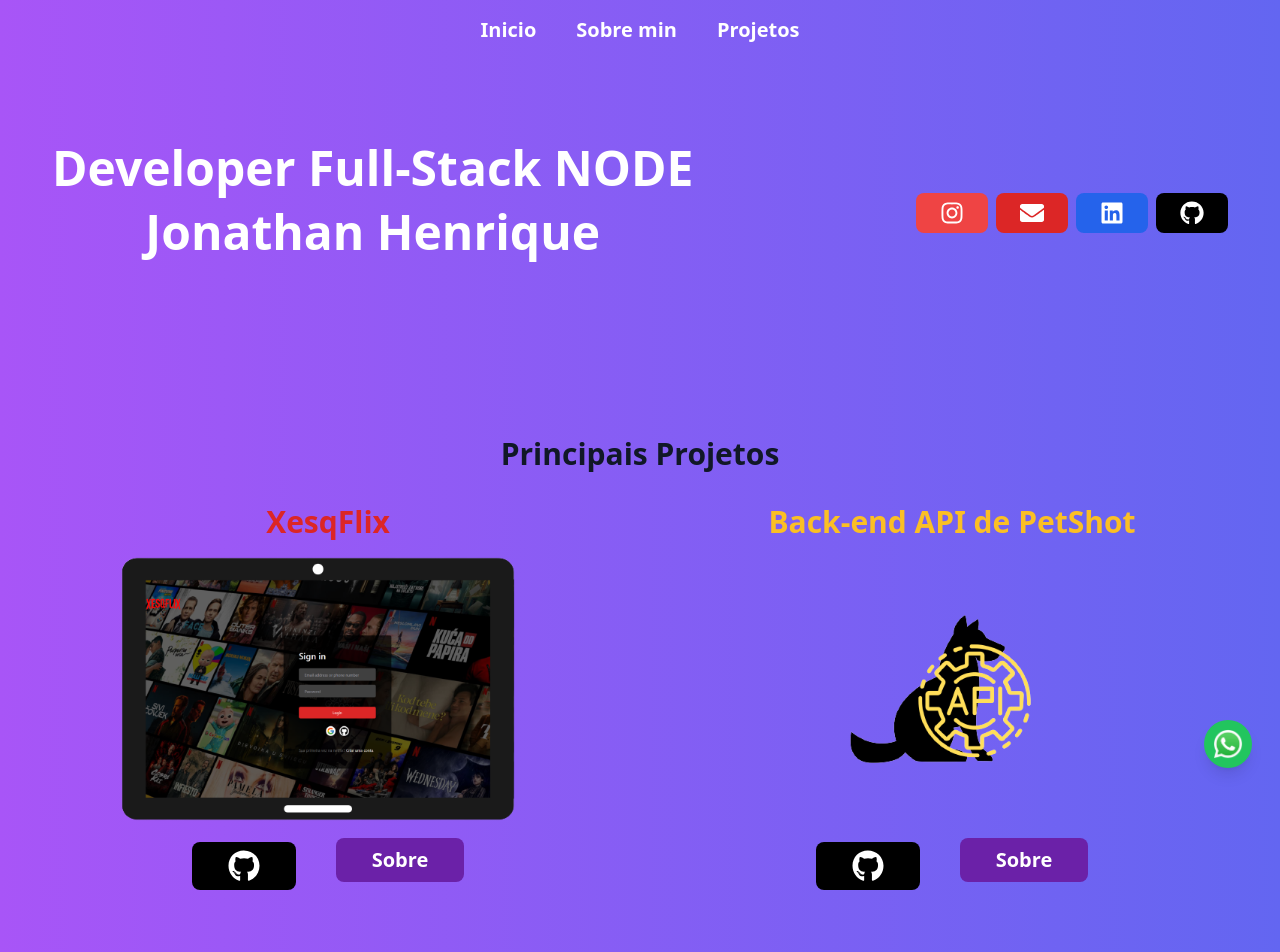
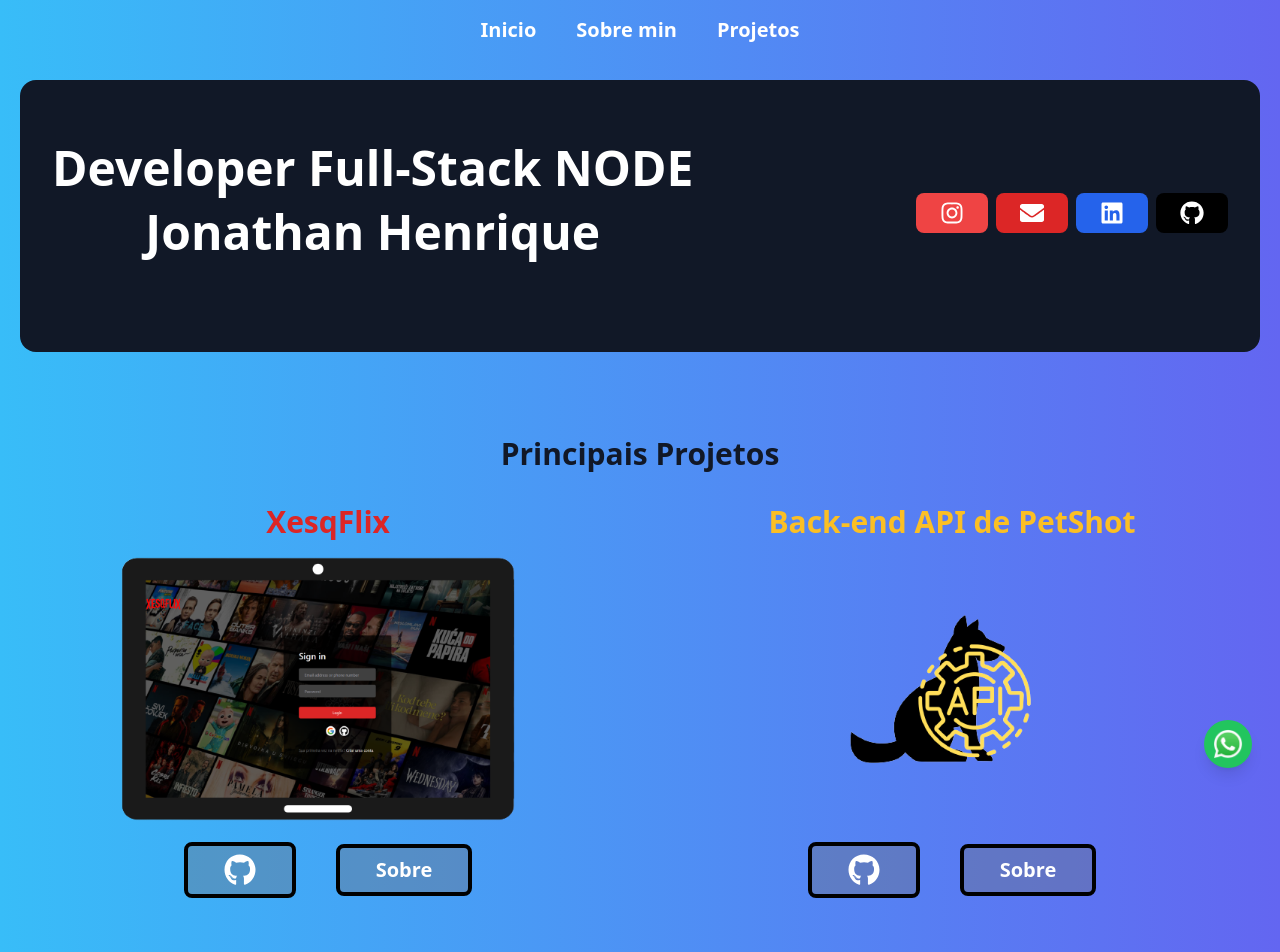
Before and after one commit to jhowk14/Meu_portifolio_em_nextjs, a Next.js app: page / in a window 1280 px wide. Shown: the top 952 px of the page. Built offline with nearby package versions, Linux system fonts and the light colour scheme.

Commit message:
atualizando layout

```diff
--- a/src/app/about/page.tsx
+++ b/src/app/about/page.tsx
@@ -1,7 +1,7 @@
 export default function About() {
     return (
       <div className="flex justify-center">
-         <div className="py-16 text-gray-200 px-8 w-full sm:w-10/12 md:w-8/12 lg:w-6/12 text-center bg-purple-700 rounded-2xl m-10">
+         <div className="py-16 text-gray-200 px-8 w-full sm:w-10/12 md:w-8/12 lg:w-6/12 text-center bg-purple-700 rounded-2xl md:m-10">
           <p className="text-2xl leading-8 text-center sm:text-left sm:leading-loose md:text-center md:leading-12">
             <span className="text-white font-bold">
               Olá, meu nome é Jonathan Henrique Perozi Lourenço
--- a/src/app/components/projeto.tsx
+++ b/src/app/components/projeto.tsx
@@ -17,13 +17,13 @@
           <Image src={props.src} alt="imagem ilustrativa de como é o projeto" width={500} height={500} />
         </Link>
       </div>
-      <div className="flex flex-col space-y-4 justify-center items-center md:flex-row md:space-x-10 md:space-y-0">
-        <p className="mt-3 inline-block bg-black hover:bg-gray-700 text-white py-2 px-9 rounded-lg">
+      <div className="flex flex-col justify-center items-center md:flex-row md:space-x-10">
+        <p className="mt-3 inline-block border-4 border-black bg-opacity-40 bg-gray-500 text-white py-2 px-9 rounded-lg">
           <Link href={props.git}>
             <FaGithub size={32} />
           </Link>
         </p>
-        <p className="mt-3 font-bold text-xl inline-block bg-purple-800 hover:bg-purple-950 text-white py-2 px-9 rounded-lg">
+        <p className="mt-3 font-bold text-xl inline-block border-4 border-black bg-opacity-40 bg-gray-500 text-white py-2 px-9 rounded-lg">
           <Link href={props.caminho}>Sobre</Link>
         </p>
       </div>
--- a/src/app/layout.tsx
+++ b/src/app/layout.tsx
@@ -7,7 +7,7 @@
   return (
     <html lang="en">
 
-      <body className="bg-gradient-to-r text-white from-purple-500 to-indigo-500">
+      <body className="bg-gradient-to-r text-white text-center from-sky-400 to-indigo-500">
         <Header/>
         {children}
 
--- a/src/app/page.tsx
+++ b/src/app/page.tsx
@@ -5,7 +5,7 @@
 export default function Home() {
   return (
     <>
-      <div className="py-16 px-8 text-center lg:flex lg:justify-between lg:items-center rounded-2xl m-5">
+      <div className="py-16 px-8 text-center bg-gray-900 lg:flex lg:justify-between lg:items-center md:rounded-2xl md:m-5">
         <div className="lg:mr-12">
           <h1 className="text-3xl lg:text-5xl font-bold mb-4 ">Developer Full-Stack NODE</h1>
           <h2 className="text-2xl lg:text-5xl font-bold">Jonathan Henrique</h2>
--- a/src/app/projetos/apirest/page.tsx
+++ b/src/app/projetos/apirest/page.tsx
@@ -9,7 +9,7 @@
         </p>
       </div>
       <div className="flex justify-center">
-      <div className="py-16 text-gray-200 px-8 w-full sm:w-10/12 md:w-8/12 lg:w-6/12 text-center bg-purple-700 rounded-2xl m-10">
+      <div className="py-16 text-gray-200 px-8 w-full sm:w-10/12 md:w-8/12 lg:w-6/12 text-center bg-purple-700 rounded-2xl md:m-10">
           <p className="text-2xl leading-8 text-center sm:text-left sm:leading-loose md:text-center md:leading-12">
             Este projeto consiste no desenvolvimento do backend de um site de petshop. Utilizamos as tecnologias Node.js,
             Sequelize, MySQL, Express e Consign para construir a API. O Node.js é uma plataforma de execução de código
--- a/src/app/projetos/page.tsx
+++ b/src/app/projetos/page.tsx
@@ -5,13 +5,13 @@
         <div className="flex justify-center">
             <div className="flex justify-center mt-10 m-10">
             <div className="grid grid-cols-1">
-              <p className="mt-10 justify-center flex font-bold bg-black hover:bg-gray-700 text-white py-5 px-12 rounded-lg text-2xl">
+              <p className="mt-10 justify-center flex font-bold border-4 border-black bg-opacity-40 bg-gray-500 text-white py-5 px-12 rounded-lg text-2xl">
                 <Link href="/projetos/apirest">API</Link>
               </p>
-              <p className="mt-10 justify-center flex bg-black hover:bg-gray-700 text-white font-bold py-5 px-12 rounded-lg text-2xl">
+              <p className="mt-10 justify-center flex border-4 border-black bg-opacity-40 bg-gray-500 text-white font-bold py-5 px-12 rounded-lg text-2xl">
                 <Link href="/projetos/xesqflix">XesqFlix</Link>
               </p>
-              <p className="mt-10 justify-center flex bg-black hover:bg-gray-700 text-white font-bold py-5 px-12 rounded-lg text-2xl">
+              <p className="mt-10 justify-center flex border-4 border-black bg-opacity-40 bg-gray-500 text-white font-bold py-5 px-12 rounded-lg text-2xl">
                 <Link href="https://github.com/jhowk14/Meu_portifolio_em_nextjs">GitHub desse site</Link>
               </p>
             </div>
--- a/src/app/projetos/xesqflix/page.tsx
+++ b/src/app/projetos/xesqflix/page.tsx
@@ -4,15 +4,15 @@
   return (
     <>
       <div className="flex justify-center space-x-1">
-      <p className="mt-10 inline-block bg-black hover:bg-gray-700 text-white font-bold py-5 px-12 rounded-lg text-2xl">
+      <p className="mt-10 inline-block bg-black hover:bg-gray-700 text-white font-bold py-5 px-8 rounded-lg text-2xl">
           <Link href="https://xesqflix-pi.vercel.app">Deploy vercel</Link>
         </p>
-  <p className="mt-10 inline-block bg-black hover:bg-gray-700 text-white font-bold py-5 px-12 rounded-lg text-2xl">
+  <p className="mt-10 inline-block bg-black hover:bg-gray-700 text-white font-bold py-5 px-8 rounded-lg text-2xl">
           <Link href="https://github.com/jhowk14/API_pets_AUTH">GitHub</Link>
   </p>
 </div>
       <div className="flex justify-center">
-      <div className="py-16 text-gray-200 px-8 w-full sm:w-10/12 md:w-8/12 lg:w-6/12 text-center bg-purple-700 rounded-2xl m-10">
+      <div className="py-16 text-gray-200 px-8 w-full sm:w-10/12 md:w-8/12 lg:w-6/12 text-center bg-purple-700 rounded-2xl md:m-10">
           <p className="text-2xl leading-8 text-center sm:text-left sm:leading-loose md:text-center md:leading-12">
             Este projeto consiste no desenvolvimento de um site que visa oferecer funcionalidades semelhantes às encontradas no serviço Netflix. Utilizamos as tecnologias Next.js, MongoDB e NextAuth.js para construir o site. O Next.js é uma estrutura de desenvolvimento web que nos permite criar aplicativos web dinâmicos e escaláveis. O MongoDB é um banco de dados NoSQL altamente flexível e adequado para armazenar e gerenciar dados de forma eficiente. O NextAuth.js é uma biblioteca que nos auxilia na implementação de recursos avançados de autenticação e gerenciamento de usuários.
           </p>
```
